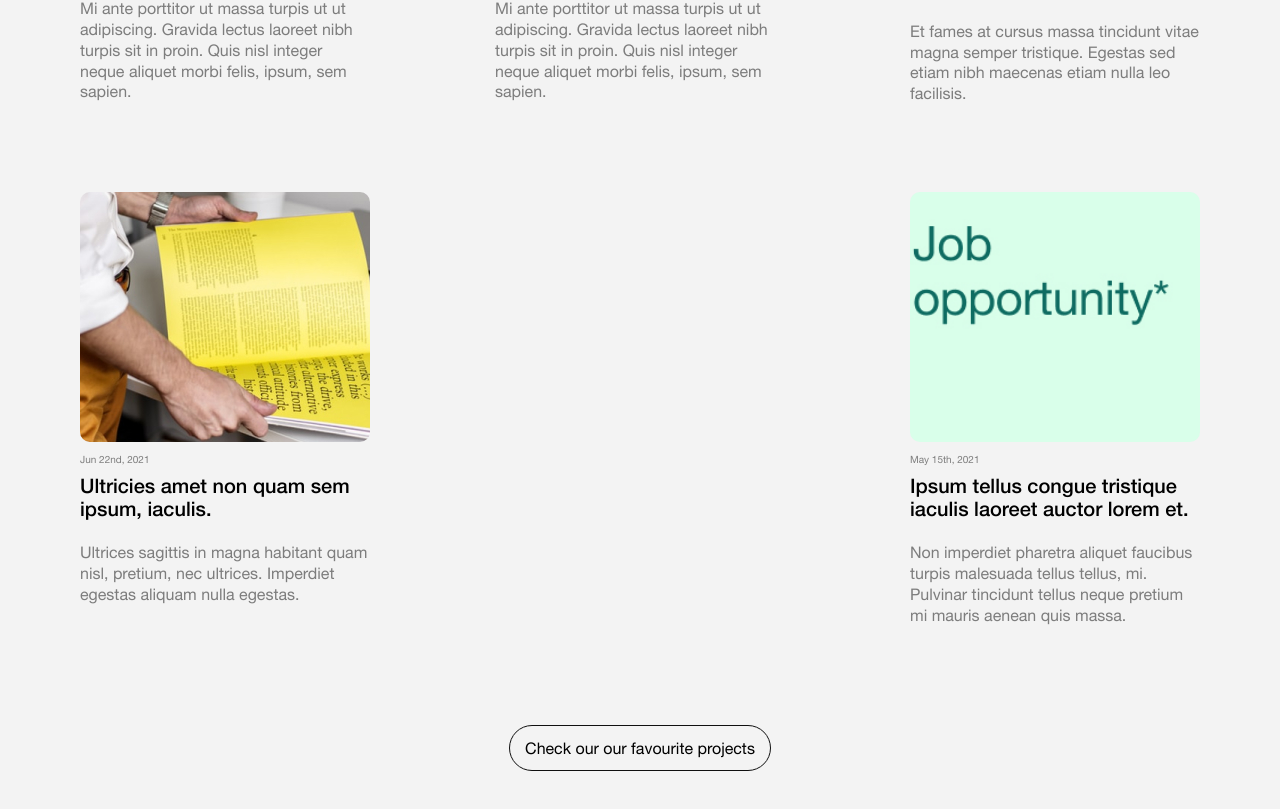
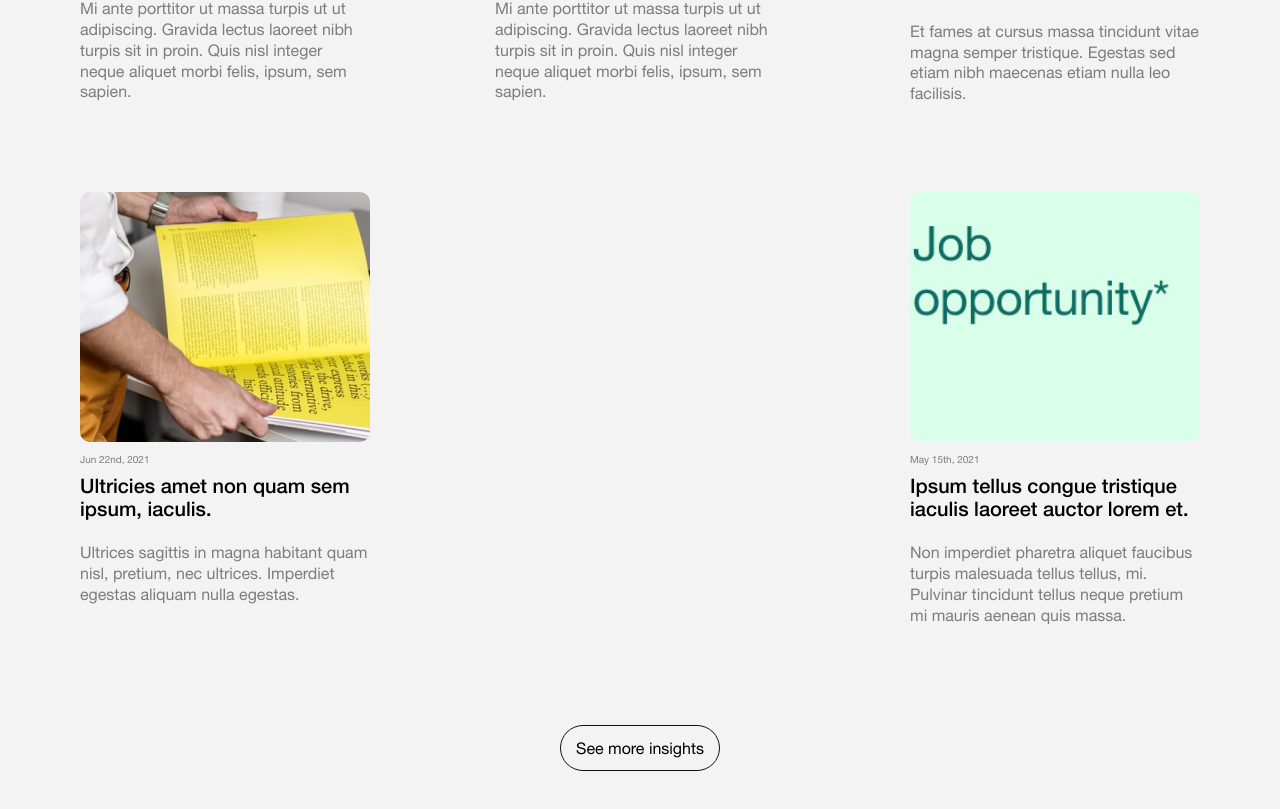
Before and after one commit to RokitDog/bsln-next, a Next.js app: page /insights in a window 1280 px wide. Shown: the part 1591-2400 px from the top of the page. Built offline with nearby package versions, Linux system fonts and the light colour scheme.

Commit message:
some changes

```diff
--- a/components/CardsWork.js
+++ b/components/CardsWork.js
@@ -73,7 +73,7 @@ function CardsWork() {
   }
 
   const [ref6, inView6, entry6] = useInView({
-    threshold: 0.75,
+    threshold: 0,
   });
 
   if (inView6) {
--- a/components/InsightCard.js
+++ b/components/InsightCard.js
@@ -4,8 +4,9 @@ import React from 'react';
 function InsightCard({ image, date, heading, content }) {
   return (
     <div
-      className="max-w-[290px] insight-card hover-js hover:opacity-[0.5] transition-all duration-300 ease-out"
+      className="max-w-[290px] opacity-0 translate-y-[50px] insight-card hover-js transition-all duration-300 ease-out"
       data-image-src="view"
+      id="insight-card-id"
     >
       <div className="relative max-w-[290px] min-h-[250px] mb-[10px] ">
         <Image
--- a/components/InsightNews.js
+++ b/components/InsightNews.js
@@ -1,12 +1,36 @@
-import React from 'react';
+import React, { useEffect, useRef, useState } from 'react';
 import InsightCard from './InsightCard';
 import { imagesJSON } from './blogArray';
+import { gsap } from 'gsap';
+import { Cursor } from './Cursor';
 
 function InsightNews() {
+  const [blogs, setBlogs] = useState(8);
+  const cardsRef = useRef();
+  const tl = gsap.timeline();
+  const [anim, setAnim] = useState();
+
+  useEffect(() => {
+    tl.to('.insight-card', 1.3, {
+      y: 0,
+      opacity: 1,
+      duration: 1,
+      stagger: {
+        amount: 1,
+      },
+    });
+    Cursor();
+  }, [anim]);
+
   return (
-    <div className=" max-w-[1440px] mx-auto px-[80px] pb-[100px] md:pb-[150px]">
-      <div className="flex flex-wrap gap-y-[88px] justify-between ">
-        {imagesJSON.map((image, i) => (
+    <div className=" max-w-[1440px] mx-auto px-[80px] pb-[100px] md:pb-[150px] ">
+      <div
+        className="flex flex-wrap gap-y-[88px] justify-between insight-container"
+        ref={cardsRef}
+      >
+        {imagesJSON.map(
+          (image, i) =>
+            i < blogs && (
               <InsightCard
                 key={i}
                 image={image.image}
@@ -14,12 +38,22 @@ function InsightNews() {
                 heading={image.heading}
                 content={image.content}
               />
-        ))}
+            )
+        )}
       </div>
       <div className="flex justify-center mt-[70px] md:mt-[100px]">
-        <button className="text-[14px] md:text-[16px] border-[0.5px] border-[#0f0f0f] rounded-full px-[15px] py-[10px] hover:bg-black hover:text-white transition ease-out duration-300">
-          Check our our favourite projects
+        {blogs < imagesJSON.length && (
+          <button
+            className="text-[14px] md:text-[16px] border-[0.5px] border-[#0f0f0f] rounded-full px-[15px] py-[10px] hover:bg-black hover:text-white transition ease-out duration-300"
+            onClick={() => {
+              setBlogs(blogs + 4);
+              tl.restart();
+              setAnim(!anim);
+            }}
+          >
+            See more insights
           </button>
+        )}
       </div>
     </div>
   );
--- a/components/blogArray.js
+++ b/components/blogArray.js
@@ -55,4 +55,60 @@ export const imagesJSON = [
     content:
       'Non imperdiet pharetra aliquet faucibus turpis malesuada tellus tellus, mi. Pulvinar tincidunt tellus neque pretium mi mauris aenean quis massa.',
   },
+  {
+    image: '/images/Insights/Insight1.jpg',
+    date: 'Nov 22nd, 2021',
+    heading: 'Ipsum tellus congue tristique iaculis laoreet auctor lorem et.',
+    content:
+      'Non imperdiet pharetra aliquet faucibus turpis malesuada tellus tellus, mi. Pulvinar tincidunt tellus neque pretium mi mauris aenean quis massa. ',
+  },
+  {
+    image: '/images/Insights/Insight2.jpg',
+    date: 'Nov 05th, 2021',
+    heading: 'Ultricies amet non quam sem ipsum, iaculis.',
+    content:
+      'Ultrices sagittis in magna habitant quam nisl, pretium, nec ultrices. Imperdiet egestas aliquam nulla egestas.',
+  },
+  {
+    image: '/images/Insights/Insight3.jpg',
+    date: 'Sep 29th, 2021',
+    heading: 'Odio tristique ac tincidunt nisi netus.',
+    content:
+      'Et fames at cursus massa tincidunt vitae magna semper tristique. Egestas sed etiam nibh maecenas etiam nulla leo facilisis.',
+  },
+  {
+    image: '/images/Insights/Insight4.jpg',
+    date: 'Aug 14th, 2021',
+    heading: 'Mus rhoncus dui etiam id.',
+    content:
+      'Mi ante porttitor ut massa turpis ut ut adipiscing. Gravida lectus laoreet nibh turpis sit in proin. Quis nisl integer neque aliquet morbi felis, ipsum, sem sapien.',
+  },
+  {
+    image: '/images/Insights/Insight5.jpg',
+    date: 'Aug 2nd, 2021',
+    heading: 'Mus rhoncus dui etiam id.',
+    content:
+      'Mi ante porttitor ut massa turpis ut  ut adipiscing. Gravida lectus laoreet nibh turpis sit in proin. Quis nisl integer neque aliquet morbi felis, ipsum, sem sapien.',
+  },
+  {
+    image: '/images/Insights/Insight6.jpg',
+    date: 'Jul 28th, 2021',
+    heading: 'Odio tristique ac tincidunt nisi netus.',
+    content:
+      'Et fames at cursus massa tincidunt vitae magna semper tristique. Egestas sed etiam nibh maecenas etiam nulla leo facilisis.',
+  },
+  {
+    image: '/images/Insights/Insight7.jpg',
+    date: 'Jun 22nd, 2021',
+    heading: 'Ultricies amet non quam sem ipsum, iaculis.',
+    content:
+      'Ultrices sagittis in magna habitant quam nisl, pretium, nec ultrices. Imperdiet egestas aliquam nulla egestas.',
+  },
+  {
+    image: '/images/Insights/Insight8.jpg',
+    date: 'May 15th, 2021',
+    heading: 'Ipsum tellus congue tristique iaculis laoreet auctor lorem et.',
+    content:
+      'Non imperdiet pharetra aliquet faucibus turpis malesuada tellus tellus, mi. Pulvinar tincidunt tellus neque pretium mi mauris aenean quis massa.',
+  },
 ];
--- a/styles/globals.css
+++ b/styles/globals.css
@@ -117,4 +117,7 @@
     color: white;
     -webkit-text-stroke: 1px black;
   }
+  .insight-container #insight-card-id:hover {
+    opacity: 0.5 !important;
+  }
 }
```
Lines whose indentation alone changed are shown as unchanged.
